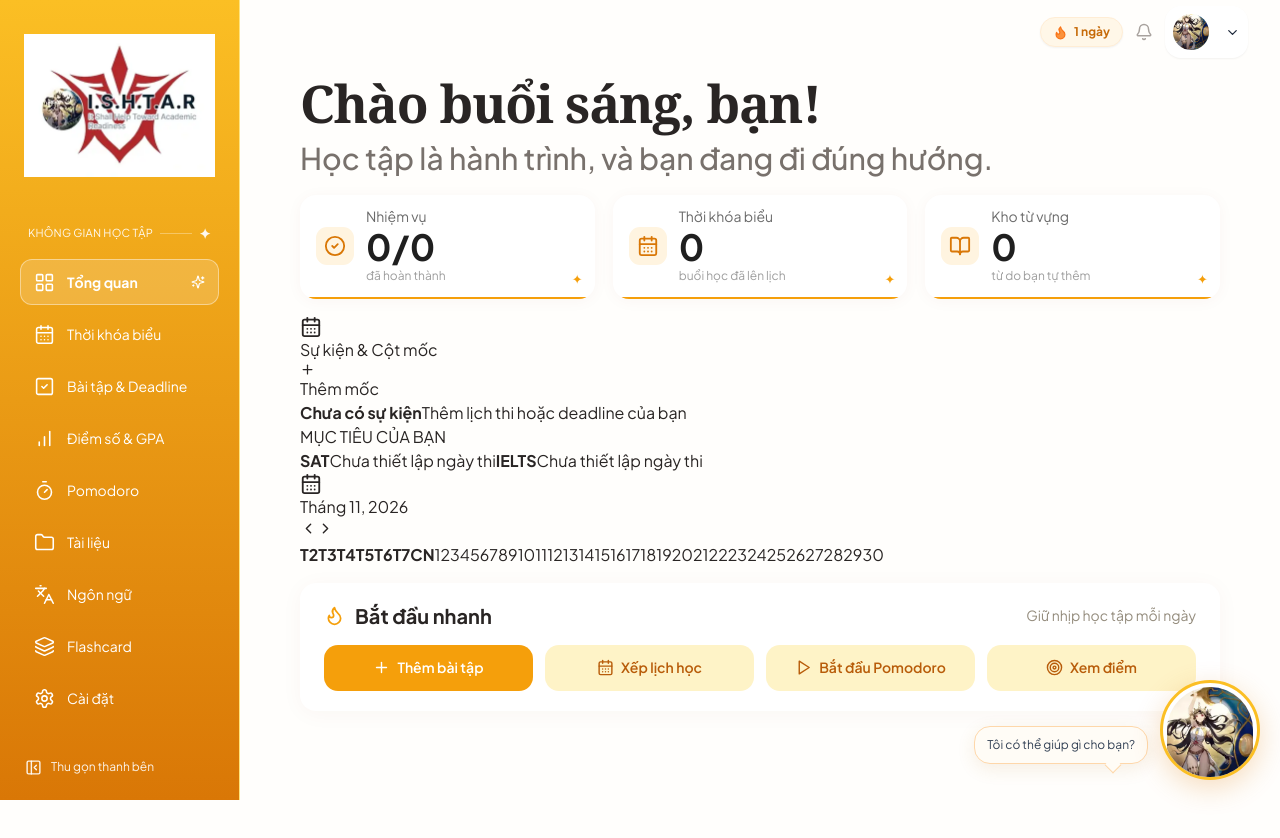
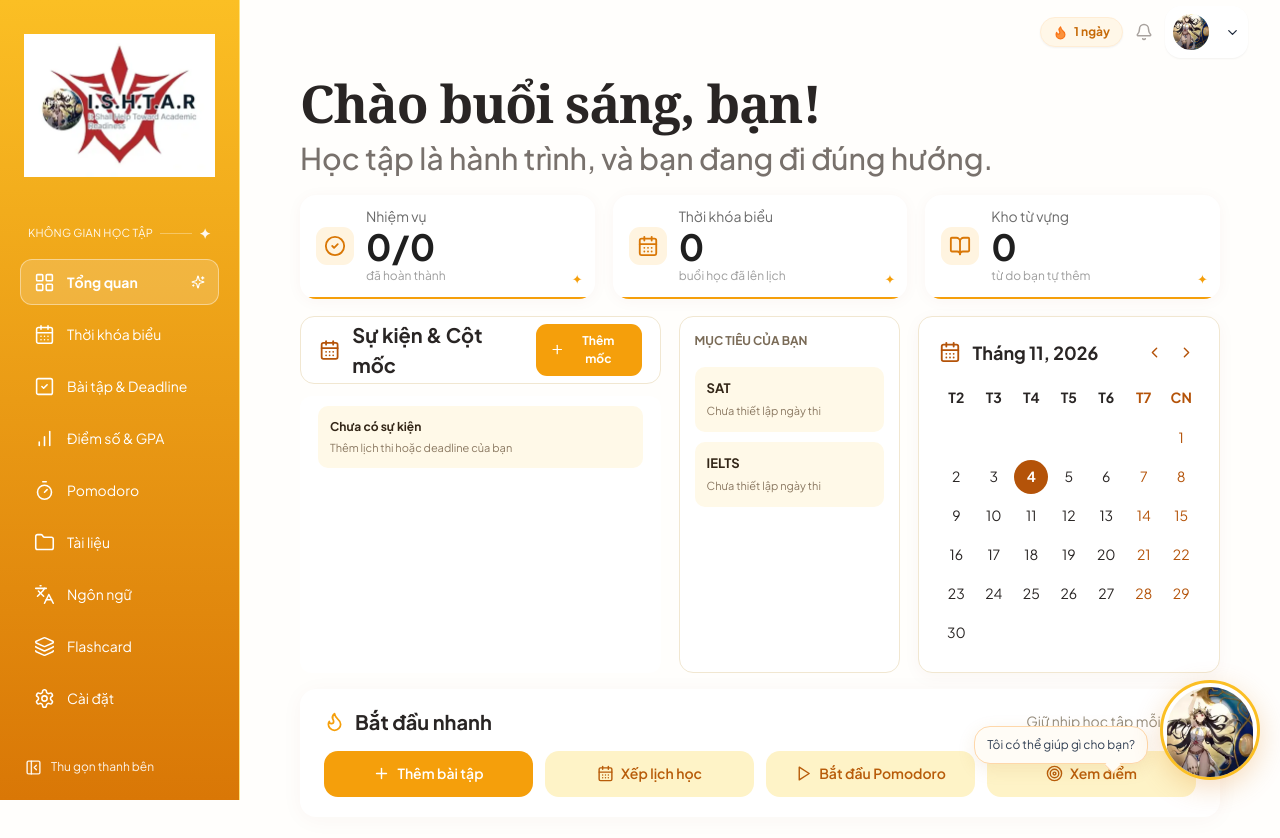
Before and after one commit to nhanttk1710-sketch/I.S.H.T.A.R-STUDY-APP, a Next.js app in the folder ISHTAR/ishtar-study-app/: page / in a window 1280 px wide. Shown: the top 838 px of the page. Built offline with nearby package versions, Linux system fonts and the light colour scheme.

Commit message:
Match Figma dashboard three-column lower layout

```diff
--- a/ISHTAR/ishtar-study-app/app/globals.css
+++ b/ISHTAR/ishtar-study-app/app/globals.css
@@ -89,3 +89,34 @@ body{background-color:var(--ishtar-page)}
 .ishtar-quick__actions button:first-child{background:#f59f0b;color:#fff}
 @media(max-width:1100px){.ishtar-dashboard__greeting h1{font-size:40px}.ishtar-dashboard__greeting p{font-size:22px}.ishtar-dashboard{padding-inline:20px}}
 @media(max-width:760px){.ishtar-sidebar{width:76px;min-width:76px;padding-inline:9px}.ishtar-sidebar__brand{height:auto}.ishtar-sidebar__section,.ishtar-sidebar__item span,.ishtar-sidebar__sparkle,.ishtar-sidebar__collapse span{display:none}.ishtar-sidebar__item{justify-content:center;padding:0}.ishtar-dashboard__stats{grid-template-columns:1fr}.ishtar-dashboard__greeting h1{font-size:34px}.ishtar-dashboard__greeting p{font-size:18px}.ishtar-quick__actions{grid-template-columns:1fr 1fr}.ishtar-quick__heading{align-items:flex-start;flex-direction:column}}
+
+
+/* Figma 32:2 dashboard lower panels */
+.ishtar-dashboard-panels{display:grid;grid-template-columns:minmax(0,1.55fr) minmax(220px,.95fr) minmax(300px,1.3fr);grid-template-rows:68px minmax(220px,1fr);gap:12px 18px;min-height:292px}
+.ishtar-events-heading{grid-column:1;grid-row:1;display:flex;align-items:center;justify-content:space-between;gap:12px;padding:14px 18px;background:#fff;border:1px solid #f1e7d1;border-radius:14px}
+.ishtar-events-heading>div,.ishtar-month-heading>div{display:flex;align-items:center;gap:12px;color:#b45309}
+.ishtar-events-heading h2,.ishtar-month-heading h2{font-size:20px;font-weight:700;color:#292524}
+.ishtar-events-heading>button{display:flex;align-items:center;gap:5px;padding:8px 14px;border-radius:11px;background:#f59f0b;color:#fff;font-size:12px;font-weight:700}
+.ishtar-events-list{grid-column:1;grid-row:2;min-height:208px;padding:10px 18px;background:#fff;border-radius:12px;overflow:auto}
+.ishtar-event-empty{display:flex;flex-direction:column;gap:4px;padding:12px;border-radius:10px;background:#fff9e8;color:#332617;font-size:12px}
+.ishtar-event-empty span,.ishtar-event-row small{color:#8b7962;font-size:11px}
+.ishtar-event-row{display:flex;justify-content:space-between;align-items:center;padding:12px;border-bottom:1px solid #f5eee2;font-size:13px}
+.ishtar-event-row>div{display:grid;gap:4px}
+.ishtar-event-form{display:grid;grid-template-columns:1fr auto auto;gap:8px;margin-bottom:10px}
+.ishtar-event-form input{min-width:0;padding:8px;border:1px solid #f1e7d1;border-radius:8px;font-size:12px}
+.ishtar-event-form button{padding:7px 12px;border-radius:8px;background:#f59f0b;color:#fff;font-size:12px}
+.ishtar-goals-panel{grid-column:2;grid-row:1/3;min-height:292px;padding:15px;background:#fff;border:1px solid #f1e7d1;border-radius:14px}
+.ishtar-goals-panel h3{margin-bottom:17px;color:#7a6b57;font-size:12px;font-weight:700}
+.ishtar-goal-card{display:flex;width:100%;flex-direction:column;gap:5px;margin-bottom:10px;padding:12px;text-align:left;background:#fff9e8;border-radius:10px;color:#332617}
+.ishtar-goal-card b{font-size:13px}.ishtar-goal-card span{font-size:11px;color:#8b7962}
+.ishtar-month-panel{grid-column:3;grid-row:1/3;min-height:292px;padding:22px 20px;background:#fff;border:1px solid #f1e7d1;border-radius:14px;box-shadow:0 4px 18px rgba(120,53,15,.04)}
+.ishtar-month-heading{display:flex;align-items:center;justify-content:space-between;gap:10px;margin-bottom:13px}
+.ishtar-month-heading h2{font-size:18px;white-space:nowrap}.ishtar-month-heading>div:last-child{display:flex;gap:7px}
+.ishtar-month-heading button{padding:4px;color:#b45309}
+.ishtar-calendar-grid{display:grid;grid-template-columns:repeat(7,minmax(0,1fr));align-items:center;gap:5px 2px;text-align:center}
+.ishtar-calendar-grid>b{padding:8px 0;font-size:14px;font-weight:700;color:#292524}.ishtar-calendar-grid .weekend{color:#b45309}
+.ishtar-calendar-grid>button{position:relative;display:grid;place-items:center;width:34px;height:34px;margin:auto;border-radius:50%;font-size:14px;color:#292524}
+.ishtar-calendar-grid>button.selected{background:#b45309;color:#fff;font-weight:700}.ishtar-calendar-grid>button.today:not(.selected){outline:1px solid #f59e0b}
+.ishtar-calendar-grid>button i{position:absolute;bottom:2px;width:4px;height:4px;border-radius:50%;background:#f59e0b}.ishtar-calendar-grid>button.selected i{background:#fff}
+@media(max-width:1120px){.ishtar-dashboard-panels{grid-template-columns:minmax(0,1.4fr) minmax(210px,.9fr);grid-template-rows:68px minmax(210px,1fr) auto}.ishtar-month-panel{grid-column:1/3;grid-row:3}.ishtar-goals-panel{grid-column:2;grid-row:1/3}}
+@media(max-width:760px){.ishtar-dashboard-panels{grid-template-columns:1fr;grid-template-rows:auto auto auto auto}.ishtar-events-heading,.ishtar-events-list,.ishtar-goals-panel,.ishtar-month-panel{grid-column:1;grid-row:auto}.ishtar-events-list{min-height:140px}.ishtar-goals-panel{min-height:unset}.ishtar-month-panel{min-height:unset}.ishtar-calendar-grid{gap:7px 2px}}
```
